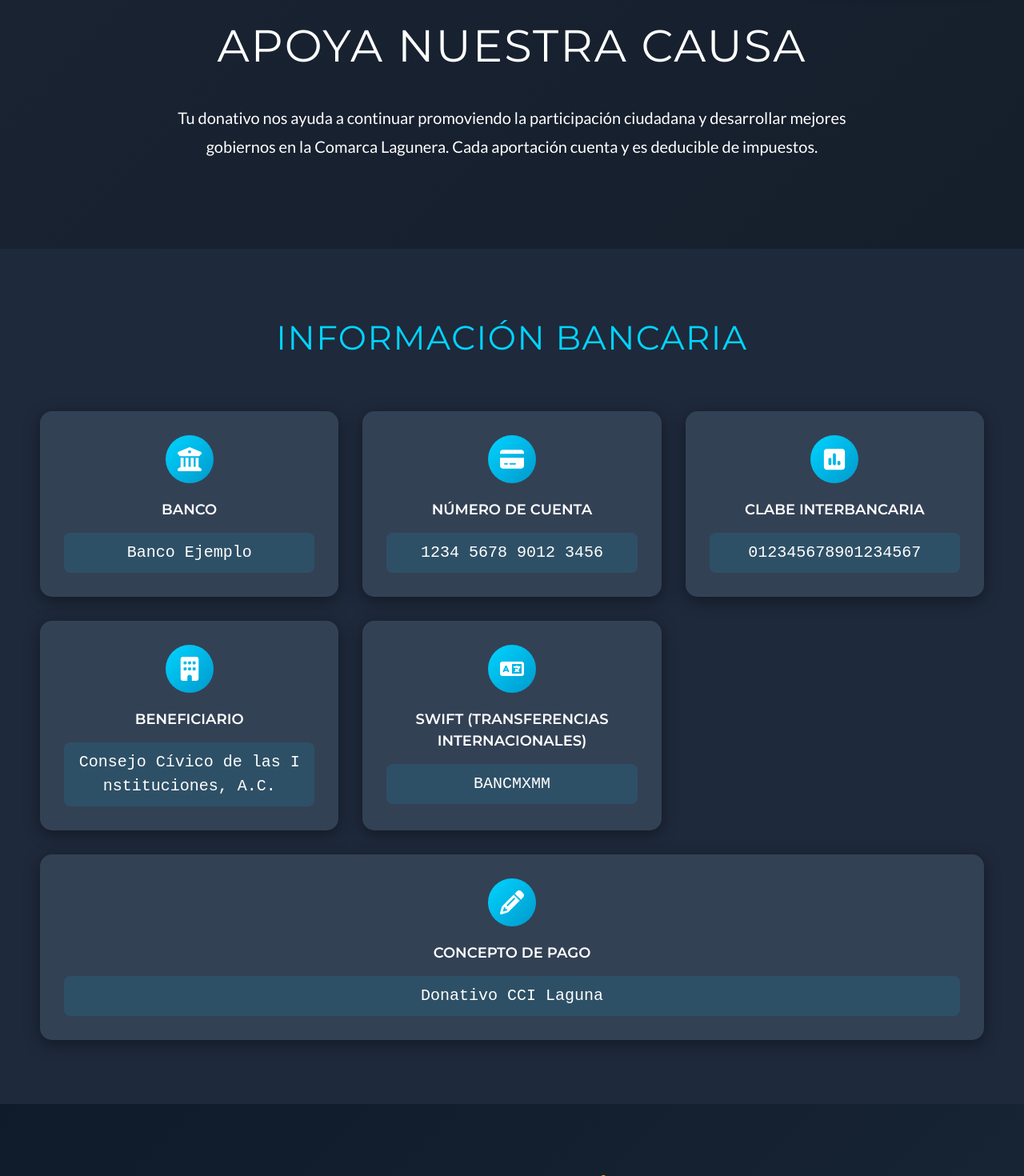
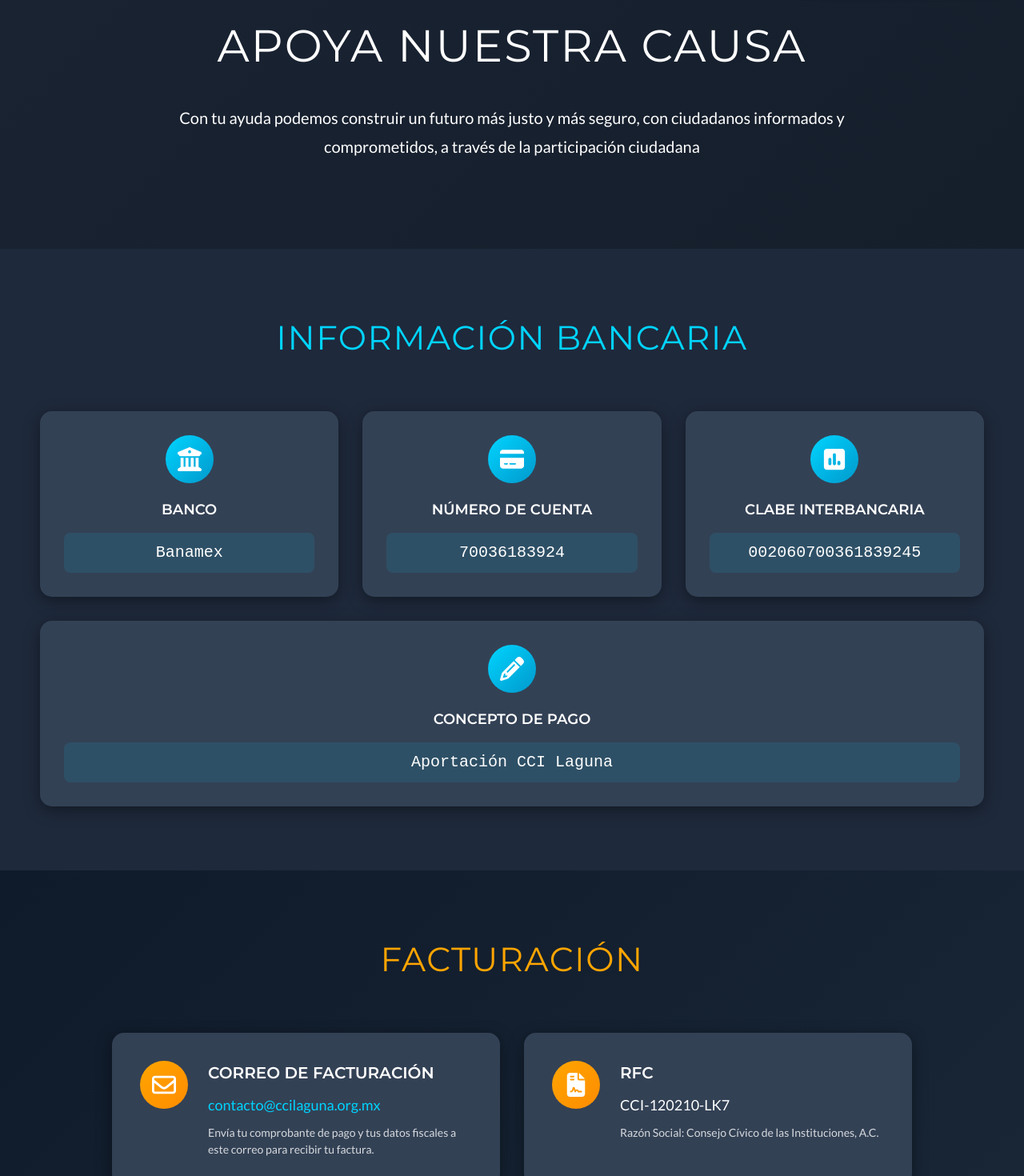
Before and after one commit to Valdivia94x/ccilaguna-web, a SvelteKit app in the folder cci-svelte/: page /donar in a window 1280 px wide. Shown: the part 140-1610 px from the top of the page at 80% size. Built offline with nearby package versions, Linux system fonts and the light colour scheme.

Commit message:
content: update donar page information

```diff
--- a/cci-svelte/src/routes/donar/+page.svelte
+++ b/cci-svelte/src/routes/donar/+page.svelte
@@ -6,15 +6,15 @@
 	// Datos de donación (ejemplo - puedes actualizarlos después)
 	const donationData = {
 		bankInfo: {
-			bank: 'Banco Ejemplo',
+			bank: 'Banamex',
 			accountName: 'Consejo Cívico de las Instituciones, A.C.',
-			accountNumber: '1234 5678 9012 3456',
-			clabe: '012345678901234567',
+			accountNumber: '70036183924',
+			clabe: '002060700361839245',
 			swift: 'BANCMXMM',
-			concept: 'Donativo CCI Laguna'
+			concept: 'Aportación CCI Laguna'
 		},
 		invoicing: {
-			email: 'facturacion@ccilaguna.org.mx',
+			email: 'contacto@ccilaguna.org.mx',
 			rfc: 'CCI-120210-LK7'
 		},
 		deductible: true
@@ -49,9 +49,8 @@
 		<div class="hero-content">
 			<h1>Apoya Nuestra Causa</h1>
 			<p class="hero-description">
-				Tu donativo nos ayuda a continuar promoviendo la participación ciudadana y desarrollar
-				mejores gobiernos en la Comarca Lagunera. Cada aportación cuenta y es deducible de
-				impuestos.
+				Con tu ayuda podemos construir un futuro más justo y más seguro, con ciudadanos informados y
+				comprometidos, a través de la participación ciudadana
 			</p>
 		</div>
 	</section>
@@ -94,30 +93,6 @@
 				</div>
 				<h3>CLABE Interbancaria</h3>
 				<p class="info-value">{donationData.bankInfo.clabe}</p>
-			</div>
-
-			<div class="info-card">
-				<div class="info-icon">
-					<svg xmlns="http://www.w3.org/2000/svg" viewBox="0 0 384 512" fill="currentColor">
-						<path
-							d="M48 0C21.5 0 0 21.5 0 48V464c0 26.5 21.5 48 48 48h96V432c0-26.5 21.5-48 48-48s48 21.5 48 48v80h96c26.5 0 48-21.5 48-48V48c0-26.5-21.5-48-48-48H48zM64 240c0-8.8 7.2-16 16-16h32c8.8 0 16 7.2 16 16v32c0 8.8-7.2 16-16 16H80c-8.8 0-16-7.2-16-16V240zm112-16h32c8.8 0 16 7.2 16 16v32c0 8.8-7.2 16-16 16H176c-8.8 0-16-7.2-16-16V240c0-8.8 7.2-16 16-16zm80 16c0-8.8 7.2-16 16-16h32c8.8 0 16 7.2 16 16v32c0 8.8-7.2 16-16 16H272c-8.8 0-16-7.2-16-16V240zM80 96h32c8.8 0 16 7.2 16 16v32c0 8.8-7.2 16-16 16H80c-8.8 0-16-7.2-16-16V112c0-8.8 7.2-16 16-16zm80 16c0-8.8 7.2-16 16-16h32c8.8 0 16 7.2 16 16v32c0 8.8-7.2 16-16 16H176c-8.8 0-16-7.2-16-16V112zM272 96h32c8.8 0 16 7.2 16 16v32c0 8.8-7.2 16-16 16H272c-8.8 0-16-7.2-16-16V112c0-8.8 7.2-16 16-16z"
-						/>
-					</svg>
-				</div>
-				<h3>Beneficiario</h3>
-				<p class="info-value">{donationData.bankInfo.accountName}</p>
-			</div>
-
-			<div class="info-card">
-				<div class="info-icon">
-					<svg xmlns="http://www.w3.org/2000/svg" viewBox="0 0 640 512" fill="currentColor">
-						<path
-							d="M0 128C0 92.7 28.7 64 64 64H256h48 16H576c35.3 0 64 28.7 64 64V384c0 35.3-28.7 64-64 64H320 304 256 64c-35.3 0-64-28.7-64-64V128zm320 0V384H576V128H320zM178.3 175.9c-3.2-7.2-10.4-11.9-18.3-11.9s-15.1 4.7-18.3 11.9l-64 144c-4.5 10.1 .1 21.9 10.2 26.4s21.9-.1 26.4-10.2l8.9-20.1h73.6l8.9 20.1c4.5 10.1 16.3 14.6 26.4 10.2s14.6-16.3 10.2-26.4l-64-144zM160 233.2L179 276H141l19-42.8zM448 164c11 0 20 9 20 20v4h44 16c11 0 20 9 20 20s-9 20-20 20h-2l-1.6 4.5c-8.9 24.4-22.4 46.6-39.6 65.4c.9 .6 1.8 1.1 2.7 1.6l18.9 11.3c9.5 5.7 12.5 18 6.9 27.4s-18 12.5-27.4 6.9l-18.9-11.3c-4.5-2.7-8.8-5.5-13.1-8.5c-10.6 7.5-21.9 14-34 19.4l-3.6 1.6c-10.1 4.5-21.9-.1-26.4-10.2s.1-21.9 10.2-26.4l3.6-1.6c6.4-2.9 12.6-6.1 18.5-9.8l-12.2-12.2c-7.8-7.8-7.8-20.5 0-28.3s20.5-7.8 28.3 0l14.6 14.6 .5 .5c12.4-13.1 22.5-28.3 29.8-45H448 376c-11 0-20-9-20-20s9-20 20-20h52v-4c0-11 9-20 20-20z"
-						/>
-					</svg>
-				</div>
-				<h3>SWIFT (Transferencias Internacionales)</h3>
-				<p class="info-value">{donationData.bankInfo.swift}</p>
 			</div>
 
 			<div class="info-card concept-card">
```
